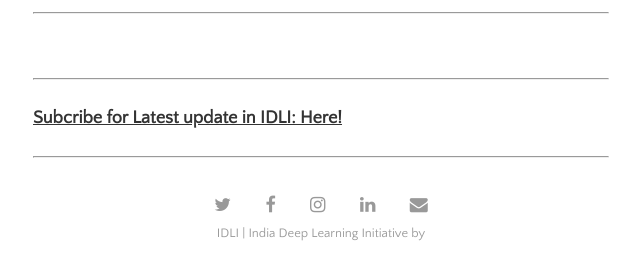
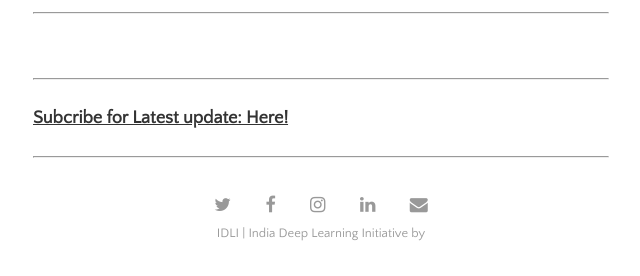
Before and after one commit to IndiaDeepLearningInitiative-IDLI/IndiaDeepLearningInitiative-IDLI.github.io, a Jekyll site: the page built from index.html, in a window 1280 px wide. Shown: the part 671-947 px from the top of the page, without its empty margins (319-959 px from the left). Built offline with Jekyll 4.4.1, drawn with Linux system fonts in a browser that asks for light colours; nearby versions of some CDN libraries; the list of posts is cut into pages by our own code; comment, search, counter and statistics services are not loaded.

```diff
--- a/_includes/footer.html
+++ b/_includes/footer.html
@@ -1,6 +1,6 @@
 <div>
   <hr>
-  <h4><a href="https://groups.google.com/forum/#!forum/idli_updates/join"> Subcribe for Latest update in IDLI: Here!</a></h4>
+  <h4><a href="https://groups.google.com/forum/#!forum/idli_updates/join"> Subcribe for Latest update: Here!</a></h4>
 </div>
 <div>
   <hr>
```
